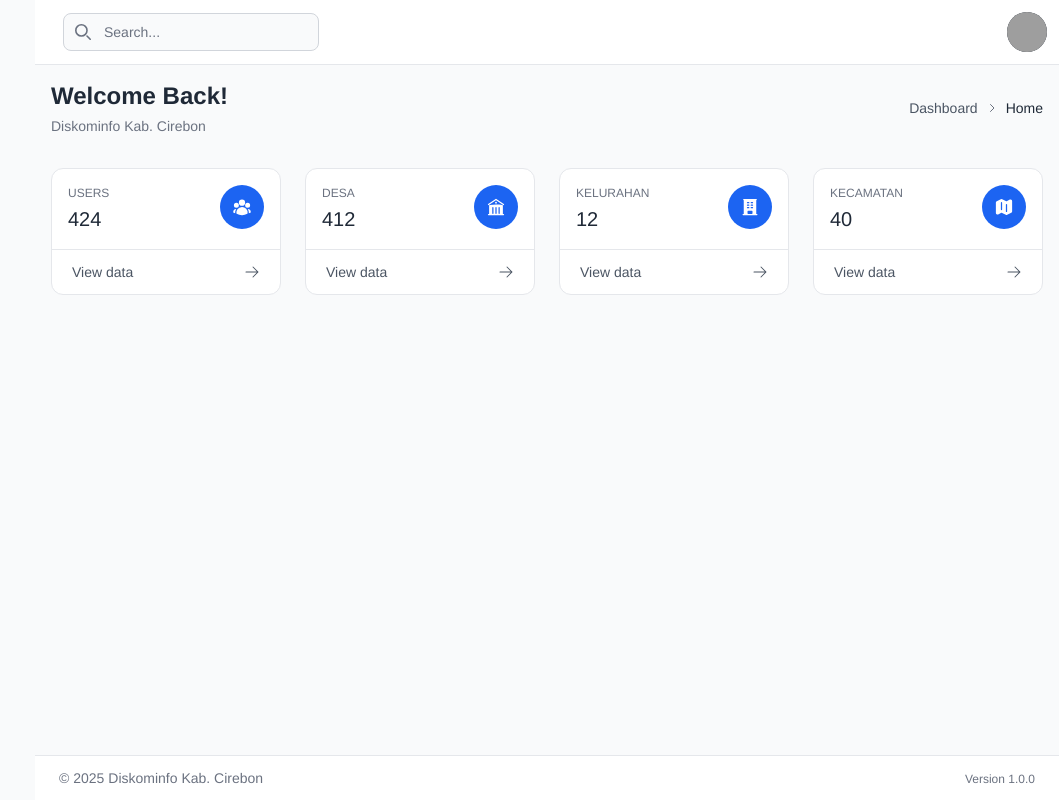
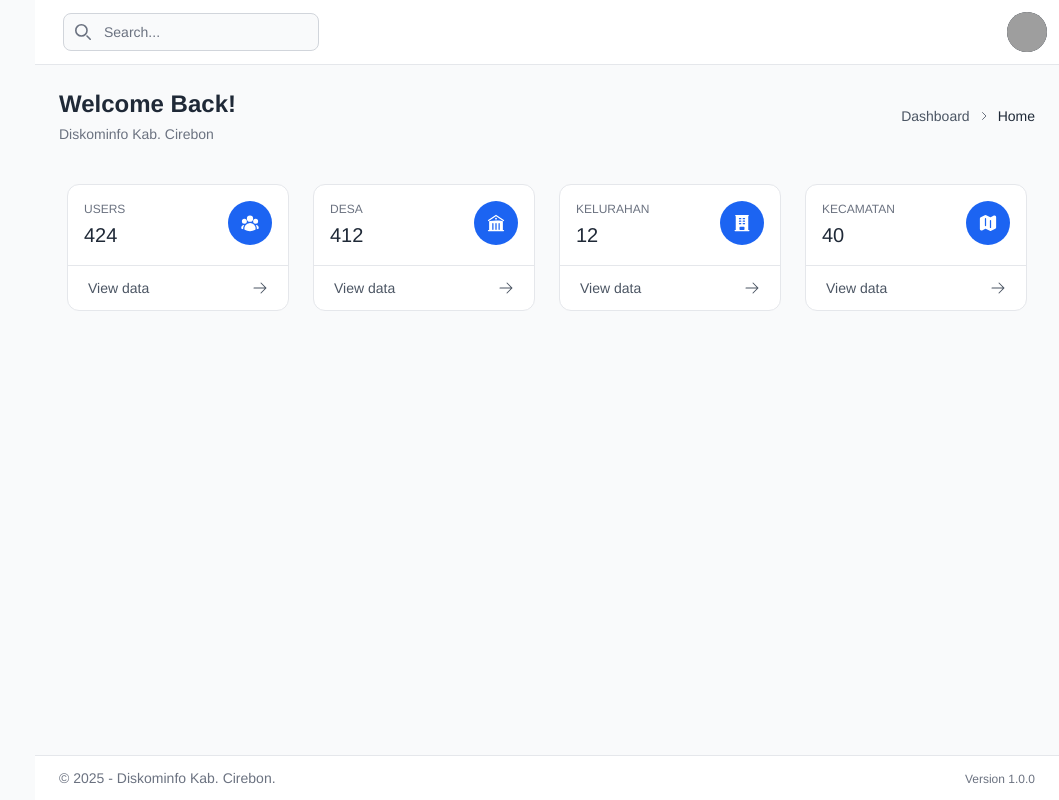
Before and after one commit to azharanggakusuma/simades, a Next.js app: page /dashboard in a window 1280 px wide. Shown: the whole page, without its empty margins (221-1280 px from the left). Built offline with nearby package versions, Linux system fonts and the light colour scheme; grey boxes are pictures that could not be loaded.

Commit message:
fix: update footer text formatting and adjust padding in main content area

```diff
--- a/app/dashboard/components/Footer.tsx
+++ b/app/dashboard/components/Footer.tsx
@@ -2,7 +2,7 @@ export default function Footer() {
   return (
     <div className="sm:ml-64">
       <footer className="fixed bottom-0 mt-auto w-full bg-white dark:bg-gray-900 border-t border-gray-200 dark:border-gray-700 py-3 px-6 flex justify-between items-center text-sm text-gray-500 dark:text-gray-400">
-        <span>© {new Date().getFullYear()} Diskominfo Kab. Cirebon</span>
+        <span>© {new Date().getFullYear()} - Diskominfo Kab. Cirebon.</span>
         <div className="sm:mr-64">
           <span className="text-xs">Version 1.0.0</span>
         </div>
--- a/app/dashboard/page.js
+++ b/app/dashboard/page.js
@@ -10,10 +10,10 @@ export default function Dashboard() {
       <Navbar />
       <Sidebar />
 
-      <main className="flex-grow p-4 sm:ml-64">
+      <main className="flex-grow p-6 sm:ml-64">
         <Breadcrumb />
 
-        <div className="mt-8">
+        <div className="p-2 mt-8">
           <Stats />
         </div>
         {/*
```
